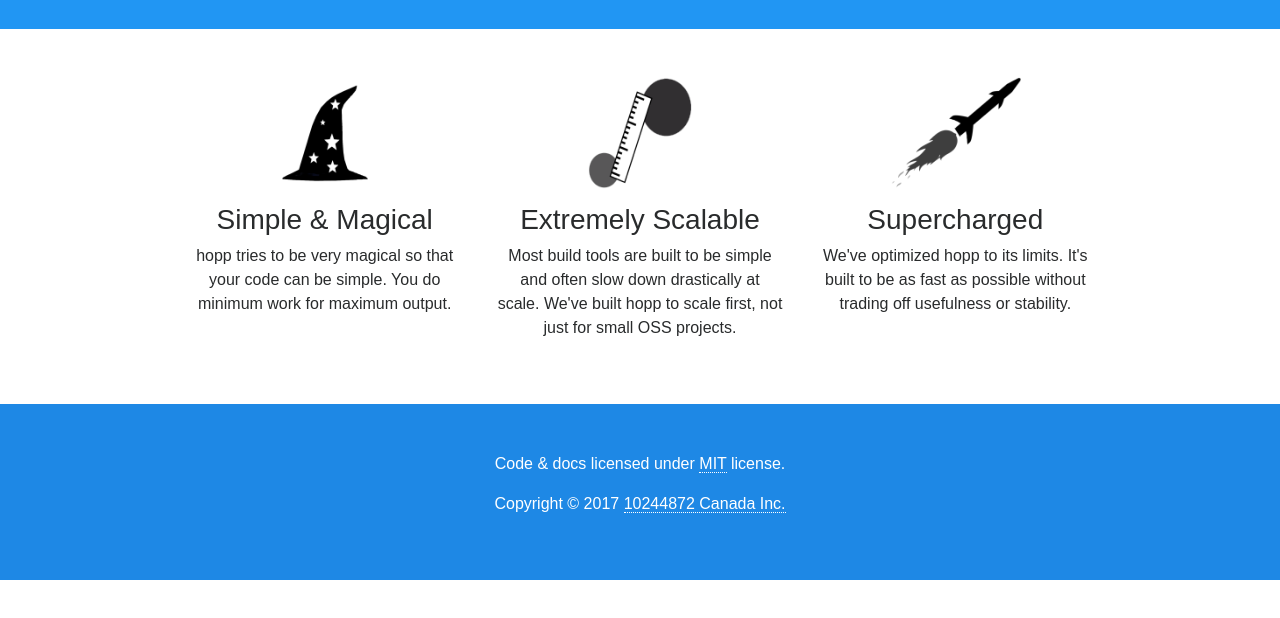
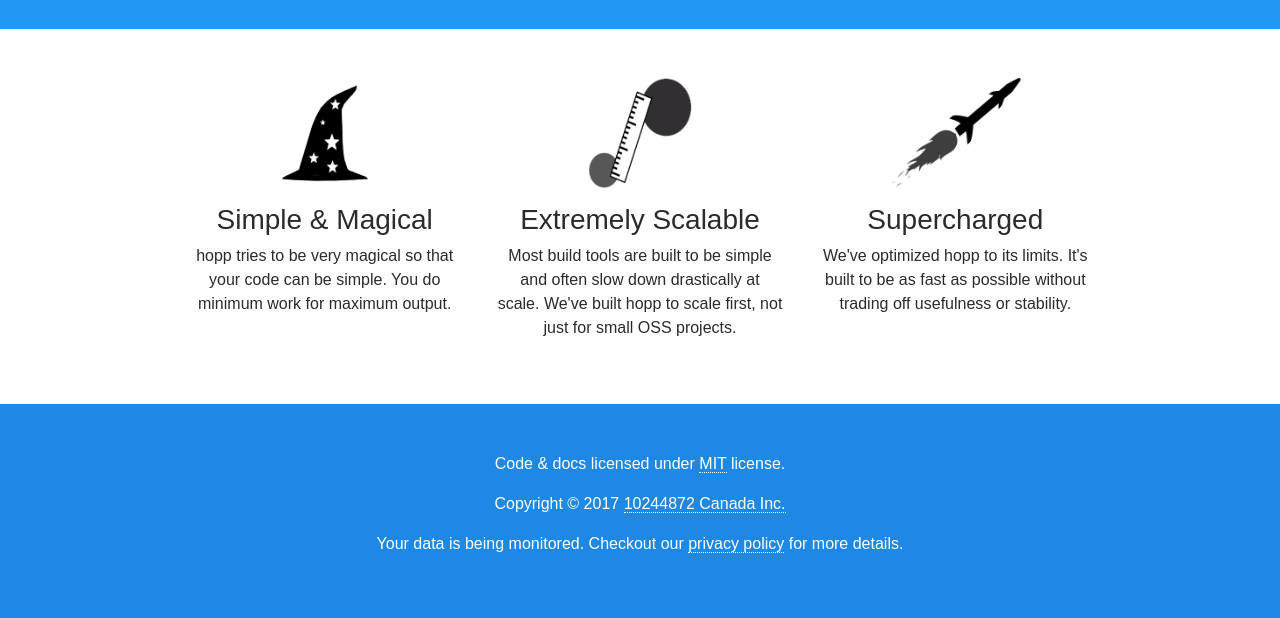
Before and after one commit to hoppjs/hoppjs.github.io, a website: page index.html in a window 1280 px wide. Shown: the part 778-1396 px from the top of the page. Before the commit the page ends 1358 px from the top, so only its background shows below. Drawn offline with Linux system fonts and the light colour scheme.

Commit message:
Add link to privacy policy in footer

```diff
--- a/index.html
+++ b/index.html
@@ -96,6 +96,7 @@
           <div class="col-12">
             <p>Code &amp; docs licensed under <a href="https://github.com/hoppjs/hoppjs.github.io/blob/master/LICENSE.md">MIT</a> license.</p>
             <p>Copyright &copy; 2017 <a href="https://emcee.agency">10244872 Canada Inc.</a></p>
+            <p>Your data is being monitored. Checkout our <a href="https://github.com/hoppjs/hoppjs.github.io/blob/master/PRIVACY.md">privacy policy</a> for more details.</p>
           </div>
         </div>
       </div>
```
